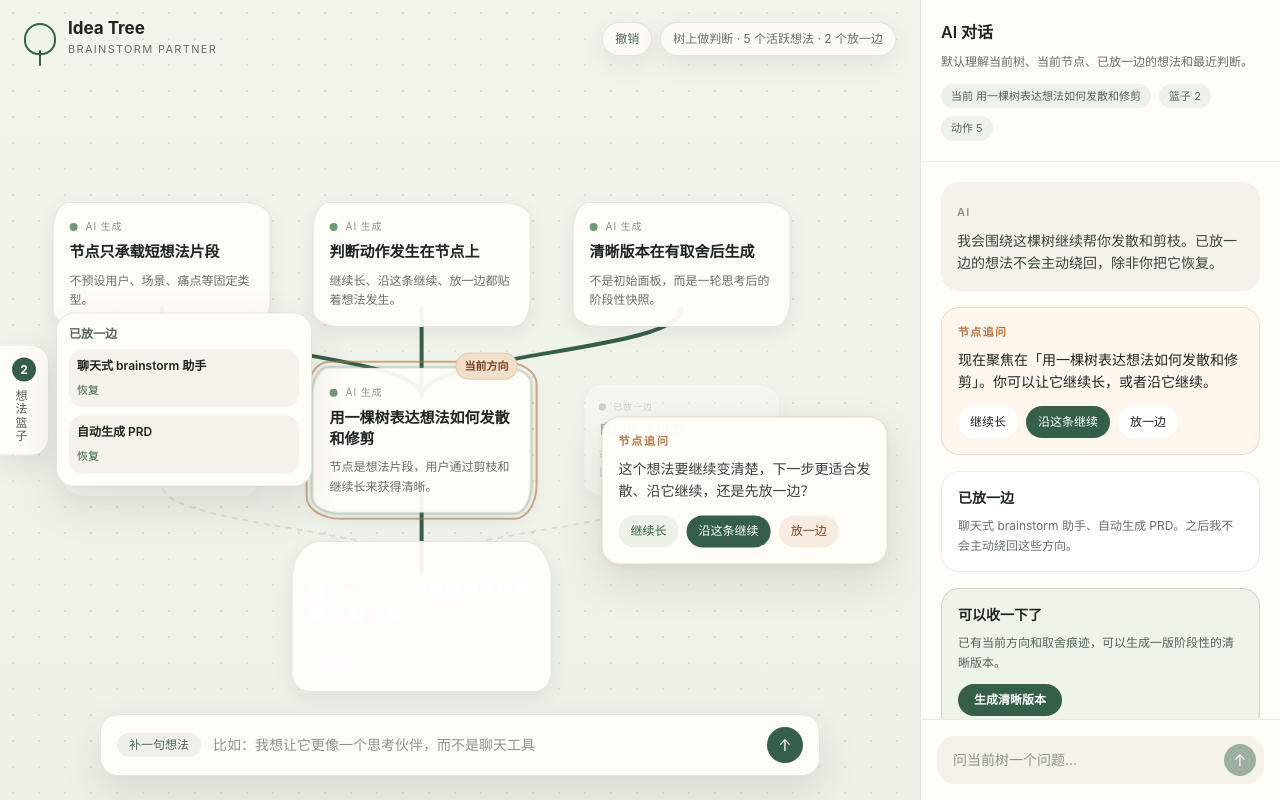
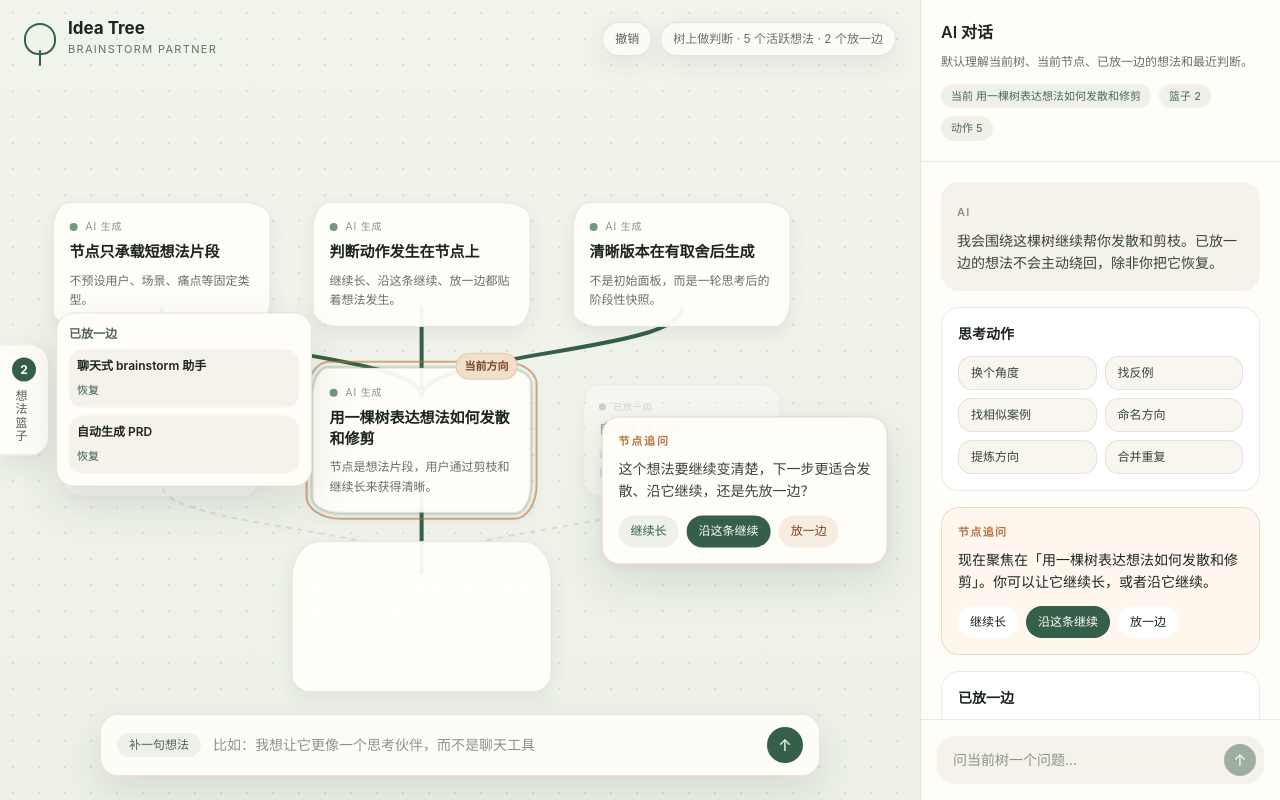
Before and after one commit to JimmyPang02/eazo-brainstorm-agent, a Next.js app: page / in a window 1280 px wide. Built offline with nearby package versions, Linux system fonts and the light colour scheme.

Commit message:
Add brainstorm quick actions

```diff
--- /dev/null
+++ b/src/features/idea-tree/brainstorm-quick-actions.ts
@@ -0,0 +1,132 @@
+export type BrainstormQuickActionId =
+  | "shift_angle"
+  | "find_counterexample"
+  | "find_similar_cases"
+  | "name_direction"
+  | "synthesize_direction"
+  | "merge_duplicates";
+
+export type BrainstormQuickAction = {
+  id: BrainstormQuickActionId;
+  label: string;
+  description: string;
+};
+
+export type BrainstormQuickActionContext = {
+  focusedNodeTitle: string | null;
+  currentDirectionTitle: string | null;
+  parkedNodeCount: number;
+};
+
+export type BrainstormQuickActionRequest = {
+  userMessage: string;
+  allowWebSearch: boolean;
+};
+
+export const BRAINSTORM_QUICK_ACTIONS: BrainstormQuickAction[] = [
+  {
+    id: "shift_angle",
+    label: "换个角度",
+    description: "从另一个视角继续发散",
+  },
+  {
+    id: "find_counterexample",
+    label: "找反例",
+    description: "看哪里会失败或跑偏",
+  },
+  {
+    id: "find_similar_cases",
+    label: "找相似案例",
+    description: "用外部素材打开思路",
+  },
+  {
+    id: "name_direction",
+    label: "命名方向",
+    description: "给当前方向起临时名字",
+  },
+  {
+    id: "synthesize_direction",
+    label: "提炼方向",
+    description: "从树里提炼当前想法",
+  },
+  {
+    id: "merge_duplicates",
+    label: "合并重复",
+    description: "检查相近节点但不直接删除",
+  },
+];
+
+export function buildBrainstormQuickActionRequest(
+  actionId: BrainstormQuickActionId,
+  context: BrainstormQuickActionContext,
+): BrainstormQuickActionRequest {
+  const target = context.currentDirectionTitle ?? context.focusedNodeTitle ?? "当前这棵 Idea Tree";
+  const basketRule =
+    context.parkedNodeCount > 0
+      ? `已放一边的 ${context.parkedNodeCount} 个方向不要主动绕回，除非这次动作必须引用它们。`
+      : "如果没有必要，不要主动引入已经放一边的方向。";
+
+  switch (actionId) {
+    case "shift_angle":
+      return {
+        allowWebSearch: false,
+        userMessage: [
+          `围绕「${target}」换一个角度继续 brainstorm，长出 3-5 个不重复的新方向。`,
+          "不要生成 PRD、brief 或商业计划。",
+          basketRule,
+        ].join(" "),
+      };
+
+    case "find_counterexample":
+      return {
+        allowWebSearch: false,
+        userMessage: [
+          `针对「${target}」找 2-3 个反例、失败情形或可能跑偏的位置。`,
+          "把它们转成可比较的节点或追问，不要生成 PRD。",
+          basketRule,
+        ].join(" "),
+      };
+
+    case "find_similar_cases":
+      return {
+        allowWebSearch: true,
+        userMessage: [
+          `请用网络调研找几个和「${target}」相似案例或参考素材。`,
+          "只提炼能帮助 brainstorm 的素材，并转成节点或追问；不要写成报告，不要生成 PRD。",
+          basketRule,
+        ].join(" "),
+      };
+
+    case "name_direction":
+      return {
+        allowWebSearch: false,
+        userMessage: [
+          `帮我给「${target}」起 3-5 个临时名字，用来标记当前方向。`,
+          "如果想改节点标题，只能给改写建议，不要直接改原节点。",
+          "不要生成 PRD。",
+          basketRule,
+        ].join(" "),
+      };
+
+    case "synthesize_direction":
+      return {
+        allowWebSearch: false,
+        userMessage: [
+          `从当前树里提炼「${target}」到底在往哪里走。`,
+          "优先用简短解释、追问或清晰版本草稿推进，不要生成 PRD。",
+          basketRule,
+        ].join(" "),
+      };
+
+    case "merge_duplicates":
+      return {
+        allowWebSearch: false,
+        userMessage: [
+          "检查当前树里有没有重复、相近或可以合并的想法。",
+          "不要删除节点；如果要调整文字，只能给改写建议或追问。",
+          "不要生成 PRD。",
+          basketRule,
+        ].join(" "),
+      };
+  }
+}
--- a/src/features/idea-tree/context-chat-panel.tsx
+++ b/src/features/idea-tree/context-chat-panel.tsx
@@ -3,6 +3,11 @@
 import { useState } from "react";
 
 import type { AgentContextCard } from "./apply-agent-operations";
+import {
+  BRAINSTORM_QUICK_ACTIONS,
+  buildBrainstormQuickActionRequest,
+  type BrainstormQuickAction,
+} from "./brainstorm-quick-actions";
 import type { IdeaNode } from "./idea-tree-reducer";
 
 export function ContextChatPanel({
@@ -47,6 +52,17 @@ export function ContextChatPanel({
     if (!trimmed || agentLoading) return;
     onAskAgent(trimmed, shouldAllowWebSearch(trimmed));
     setMessage("");
+  }
+
+  function handleQuickAction(action: BrainstormQuickAction) {
+    if (agentLoading) return;
+    const request = buildBrainstormQuickActionRequest(action.id, {
+      focusedNodeTitle: focusedNode?.title ?? null,
+      currentDirectionTitle: currentDirection?.title ?? null,
+      parkedNodeCount: parkedNodes.length,
+    });
+
+    onAskAgent(request.userMessage, request.allowWebSearch);
   }
 
   return (
@@ -97,6 +113,24 @@ export function ContextChatPanel({
         {agentCards.map((card, index) => (
           <AgentCard key={`${card.type}-${index}`} card={card} />
         ))}
+
+        <section className="rounded-2xl border border-[#3440371a] bg-white p-4">
+          <h3 className="text-sm font-semibold">思考动作</h3>
+          <div className="mt-3 grid grid-cols-2 gap-2">
+            {BRAINSTORM_QUICK_ACTIONS.map((action) => (
+              <button
+                key={action.id}
+                type="button"
+                onClick={() => handleQuickAction(action)}
+                disabled={agentLoading}
+                title={action.description}
+                className="rounded-xl border border-[#3440371a] bg-[#f8f6ef] px-3 py-2 text-left text-xs font-medium text-[#38443c] transition hover:bg-[#eef4e8] disabled:cursor-not-allowed disabled:opacity-45"
+              >
+                {action.label}
+              </button>
+            ))}
+          </div>
+        </section>
 
         {focusedNode && focusedNode.status !== "parked" && (
           <section className="rounded-2xl border border-[#b6724238] bg-[#fff7ee] p-4">
--- a/tests/idea-tree-agent-runtime.e2e.ts
+++ b/tests/idea-tree-agent-runtime.e2e.ts
@@ -79,3 +79,44 @@ test("lets the user cancel an in-flight agent run", async ({ page }) => {
   await expect(page.getByText("已取消这次 AI 操作。")).toBeVisible();
   await expect(page.getByRole("button", { name: "取消后不应出现" })).toHaveCount(0);
 });
+
+test("sends similar-case quick actions as web research requests", async ({ page }) => {
+  type CapturedQuickActionRequest = {
+    allowWebSearch: boolean;
+    userMessage: string;
+    focusedNodeId?: string;
+    state: { rootNodeId: string };
+  };
+  const capturedRequest: { current: CapturedQuickActionRequest | null } = { current: null };
+
+  await page.route("**/api/agent/run", async (route) => {
+    const request = route.request().postDataJSON() as CapturedQuickActionRequest;
+    capturedRequest.current = request;
+
+    await route.fulfill({
+      json: {
+        ok: true,
+        response: {
+          message: "我会先找可借鉴的相似案例。",
+          operations: [
+            {
+              type: "ask_followup",
+              nodeId: request.focusedNodeId ?? request.state.rootNodeId,
+              question: "你更想参考产品、内容还是活动案例？",
+            },
+          ],
+        },
+      },
+    });
+  });
+
+  await page.goto("/");
+  await page.getByRole("button", { name: "找相似案例" }).click();
+
+  await expect.poll(() => capturedRequest.current?.allowWebSearch).toBe(true);
+  const userMessage = capturedRequest.current?.userMessage ?? "";
+  expect(userMessage).toContain("网络调研");
+  expect(userMessage).toContain("相似案例");
+  expect(userMessage).toContain("不要生成 PRD");
+  await expect(page.getByText("你更想参考产品、内容还是活动案例？")).toBeVisible();
+});
```
Also changed, not shown: 1 other file (tests, documents, lock files or other folders).
